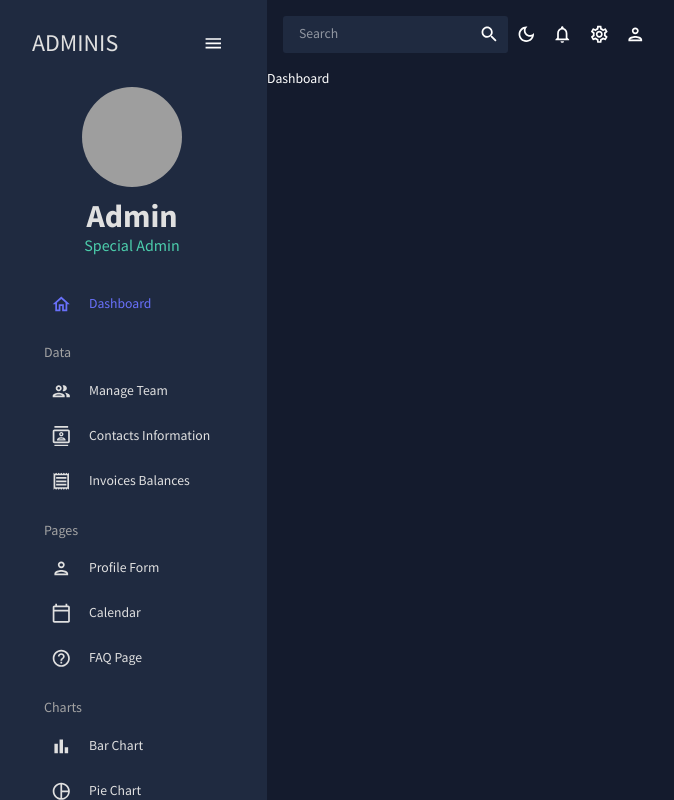
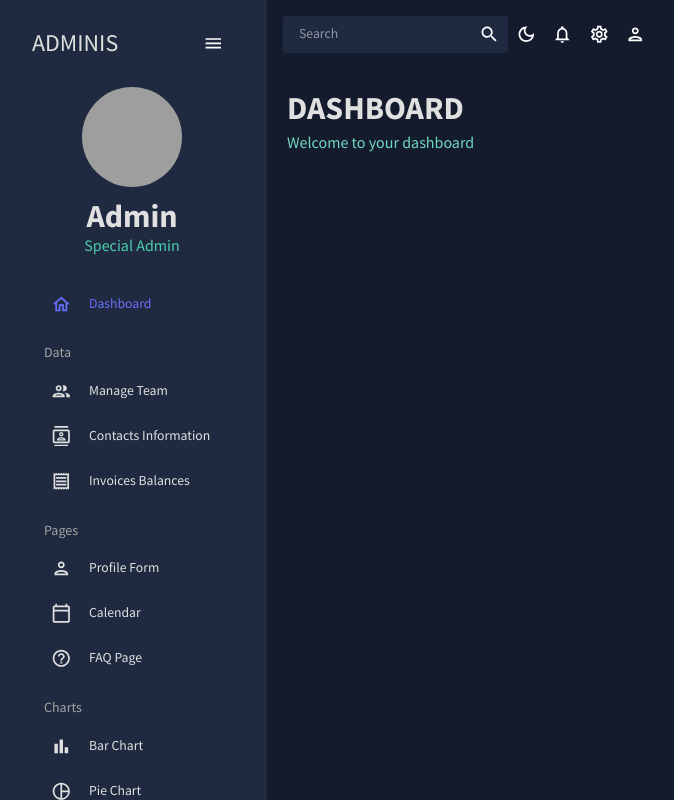
Before and after one commit to birkan-dogan/react-admin-dashboard, a React (Create React App) app: page / in a window 1280 px wide. Shown: the whole page, without its empty margins (3-677 px from the left). Built offline with nearby package versions, Linux system fonts and the light colour scheme; grey boxes are pictures that could not be loaded.

Commit message:
Header component is created to use for all pages

```diff
--- a/src/components/Header.jsx
+++ b/src/components/Header.jsx
@@ -1,5 +1,24 @@
-const Header = () => {
-  return <div>Header</div>;
+import { Typography, Box, useTheme } from "@mui/material";
+import { tokens } from "../theme";
+
+const Header = ({ title, subtitle }) => {
+  const theme = useTheme();
+  const colors = tokens(theme.palette.mode);
+  return (
+    <Box mb="30px">
+      <Typography
+        variant="h2"
+        color={colors.grey[100]}
+        fontWeight="bold"
+        sx={{ mb: "5px" }}
+      >
+        {title}
+      </Typography>
+      <Typography variant="h5" color={colors.greenAccent[400]}>
+        {subtitle}
+      </Typography>
+    </Box>
+  );
 };
 
 export default Header;
--- a/src/scenes/dashboard/index.jsx
+++ b/src/scenes/dashboard/index.jsx
@@ -1,5 +1,14 @@
+import { Box } from "@mui/system";
+import Header from "../../components/Header";
+
 const Dashboard = () => {
-  return <div>Dashboard</div>;
+  return (
+    <Box m="20px">
+      <Box display="flex" justifyContent="space-between" alignItems="center">
+        <Header title="DASHBOARD" subtitle="Welcome to your dashboard" />
+      </Box>
+    </Box>
+  );
 };
 
 export default Dashboard;
```
